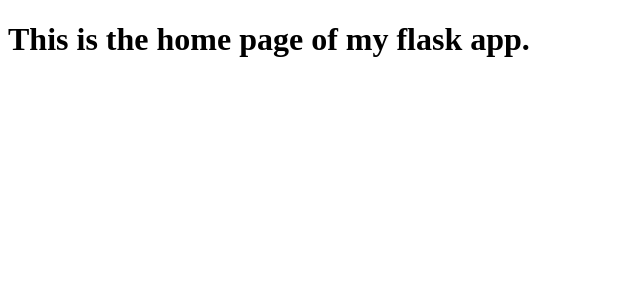
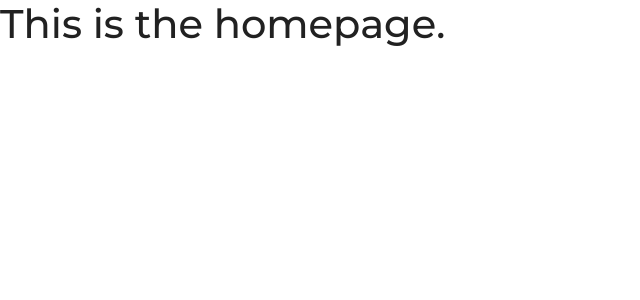
Before and after one commit to ankitjt/PyProjects, a Flask app: page / in a window 1280 px wide. Shown: the top 300 px of the page, without its empty margins (0-640 px from the left). Run offline with Flask 2, Linux system fonts and the light colour scheme; some libraries are stand-ins or nearby versions.

Commit message:
adding templates/static files

```diff
--- a/flaskapp/flaskapp/app.py
+++ b/flaskapp/flaskapp/app.py
@@ -1,5 +1,4 @@
 from flask import Flask, render_template
-
 
 app = Flask(__name__)
 
--- /dev/null
+++ b/flaskapp/flaskapp/static/styles/style.css
@@ -0,0 +1,4 @@
+body,html {
+     font-family: 'Montserrat', sans-serif;
+     color: #212121;
+}
--- /dev/null
+++ b/flaskapp/flaskapp/templates/base.html
@@ -0,0 +1,35 @@
+<!doctype html>
+<html lang="en">
+
+     <head>
+          <!-- Required meta tags -->
+          <meta charset="utf-8">
+          <meta name="viewport" content="width=device-width, initial-scale=1, shrink-to-fit=no">
+
+          <!-- Bootstrap CSS -->
+          <link rel="stylesheet" href="https://stackpath.bootstrapcdn.com/bootstrap/4.5.2/css/bootstrap.min.css"
+               integrity="sha384-JcKb8q3iqJ61gNV9KGb8thSsNjpSL0n8PARn9HuZOnIxN0hoP+VmmDGMN5t9UJ0Z"
+               crossorigin="anonymous">
+          <link href="https://fonts.googleapis.com/css2?family=Montserrat:wght@500;600&display=swap" rel="stylesheet">
+          <link rel="stylesheet" href="../static/styles/style.css">
+          <title>Flask Blog App.</title>
+     </head>
+
+     <body>
+         {% block content %}
+         {% endblock content %}
+
+          <!-- Optional JavaScript -->
+          <!-- jQuery first, then Popper.js, then Bootstrap JS -->
+          <script src="https://code.jquery.com/jquery-3.5.1.slim.min.js"
+               integrity="sha384-DfXdz2htPH0lsSSs5nCTpuj/zy4C+OGpamoFVy38MVBnE+IbbVYUew+OrCXaRkfj"
+               crossorigin="anonymous"></script>
+          <script src="https://cdn.jsdelivr.net/npm/popper.js@1.16.1/dist/umd/popper.min.js"
+               integrity="sha384-9/reFTGAW83EW2RDu2S0VKaIzap3H66lZH81PoYlFhbGU+6BZp6G7niu735Sk7lN"
+               crossorigin="anonymous"></script>
+          <script src="https://stackpath.bootstrapcdn.com/bootstrap/4.5.2/js/bootstrap.min.js"
+               integrity="sha384-B4gt1jrGC7Jh4AgTPSdUtOBvfO8shuf57BaghqFfPlYxofvL8/KUEfYiJOMMV+rV"
+               crossorigin="anonymous"></script>
+     </body>
+
+</html>
--- a/flaskapp/flaskapp/templates/home.html
+++ b/flaskapp/flaskapp/templates/home.html
@@ -1,11 +1,5 @@
-<!DOCTYPE html>
-<html lang="en">
-<head>
-     <meta charset="UTF-8">
-     <meta name="viewport" content="width=device-width, initial-scale=1.0">
-     <title>Home page</title>
-</head>
-<body>
-     <h1>This is the home page of my flask app.</h1>
-</body>
-</html>
+{% extends "base.html" %}
+
+{% block content %}
+     <h1>This is the homepage.</h1>
+{% endblock %}
```
